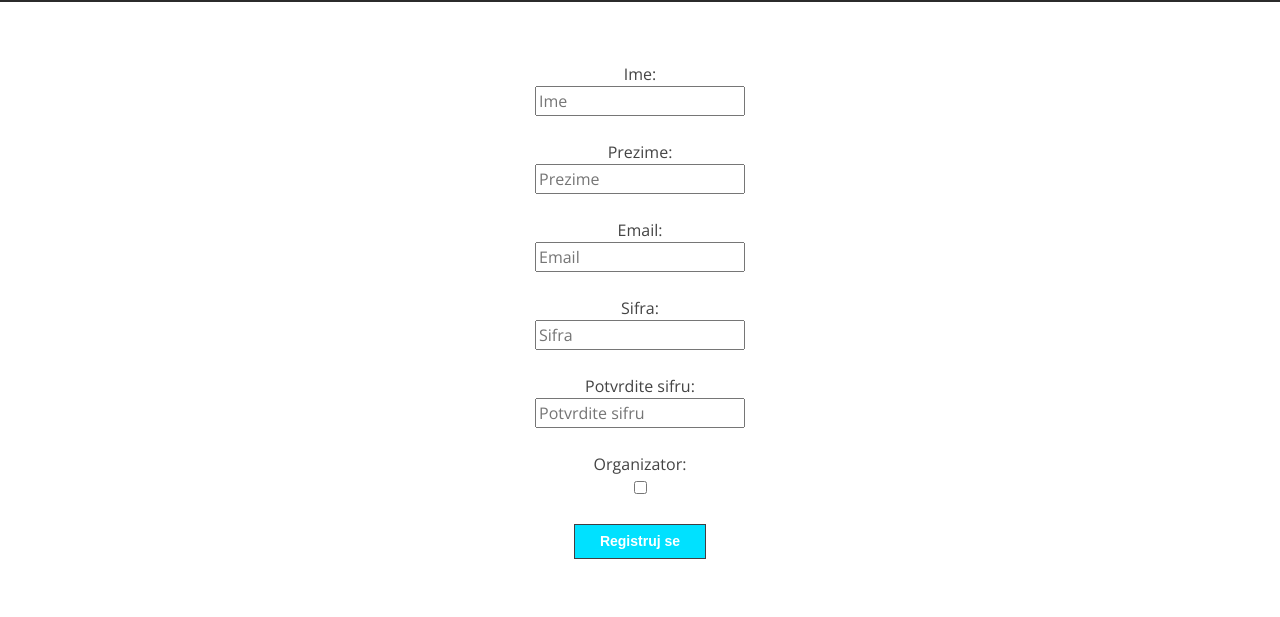
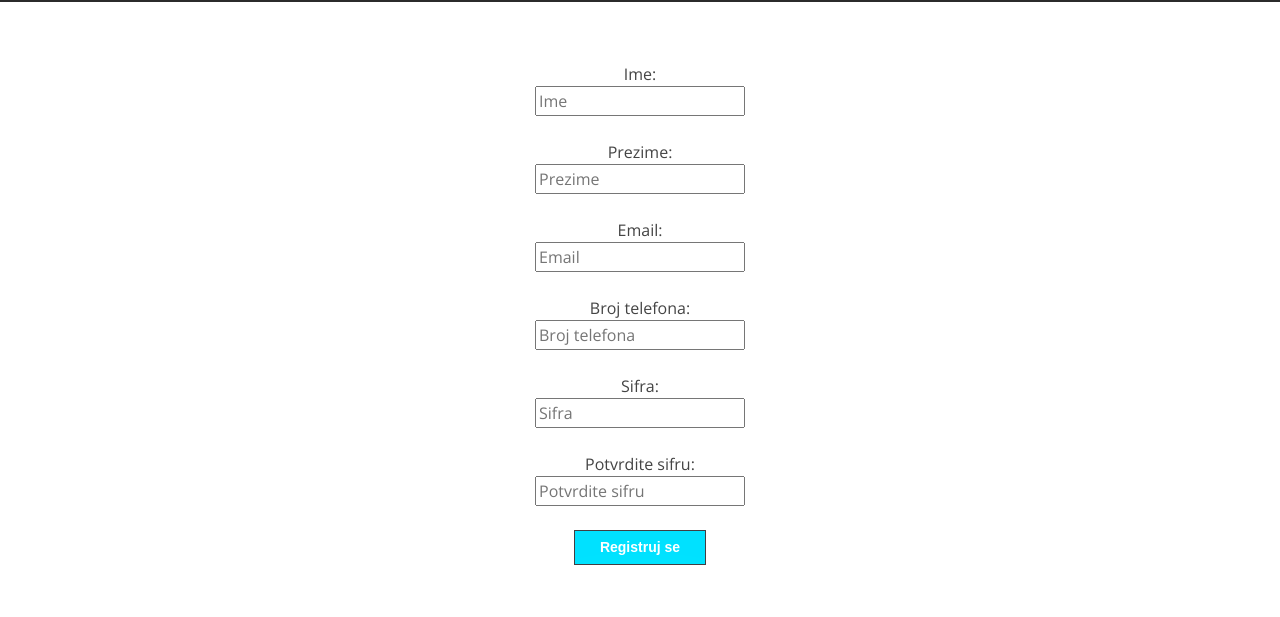
Before and after one commit to Jovan-Savic/Finale, a website: page Frontend/register.html in a window 1280 px wide. Shown: the part 183-800 px from the top of the page. Drawn offline with nearby package versions, Linux system fonts and the light colour scheme.

Commit message:
oduzet organizator i dodat broj mobitela

```diff
--- a/Frontend/register.html
+++ b/Frontend/register.html
@@ -93,12 +93,12 @@
         <input type="text" id="prezime" name="prezime" placeholder="Prezime"><br><br>
         <label for="email">Email:</label><br>
         <input type="text" id="email" name="email" placeholder="Email"><br><br>
+        <label for="brtel">Broj telefona:</label><br>
+        <input type="number" id="brtel" name="brtel" placeholder="Broj telefona"><br><br>
         <label for="sifra">Sifra:</label><br>
         <input type="password" id="sifra" name="sifra" placeholder="Sifra"><br><br>
         <label for="sifra2">Potvrdite sifru:</label><br>
         <input type="password" id="sifra2" name="sifra2" placeholder="Potvrdite sifru"><br><br>
-        <label for="organizator">Organizator:</label><br>
-        <input type="checkbox" id="organizator" name="organizator"><br><br>
         <button type="Register" class="myButton" style="text-align: center;">Registruj se</button>
       </div>
     </section>
```
